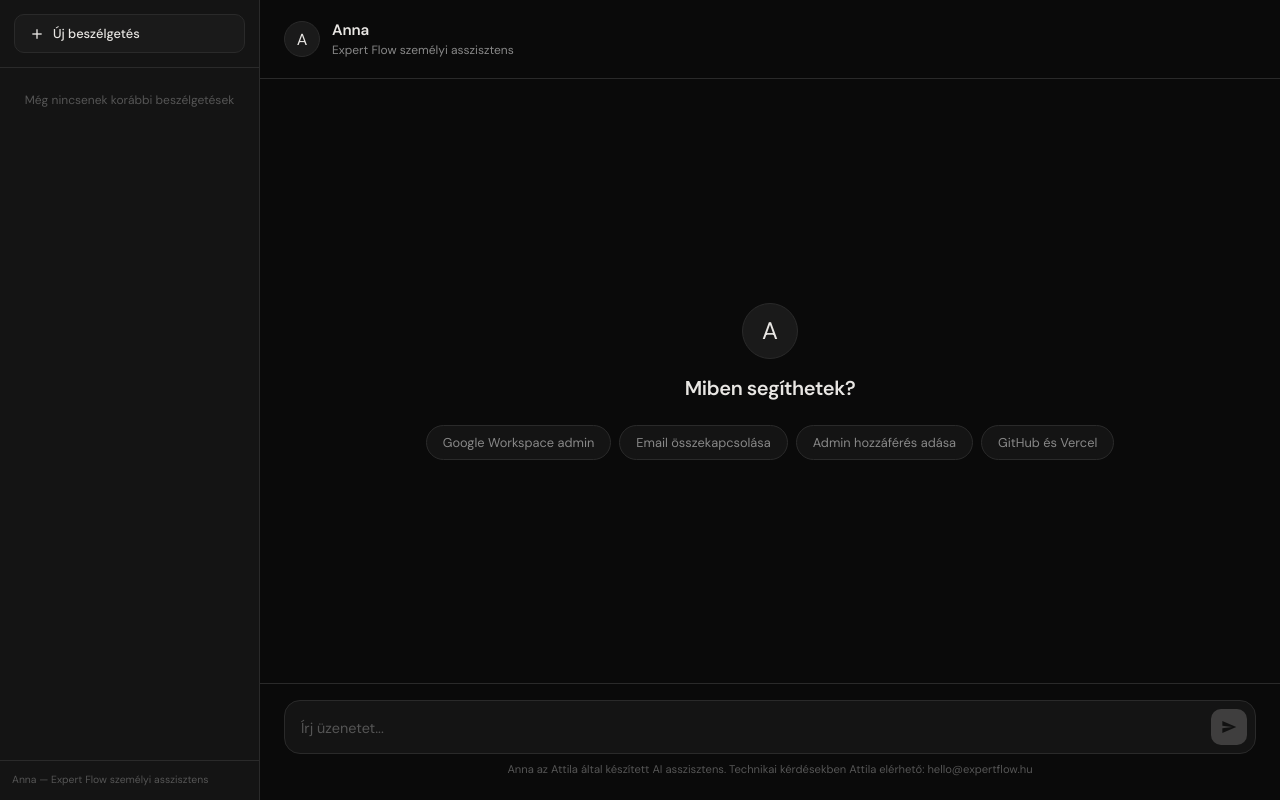
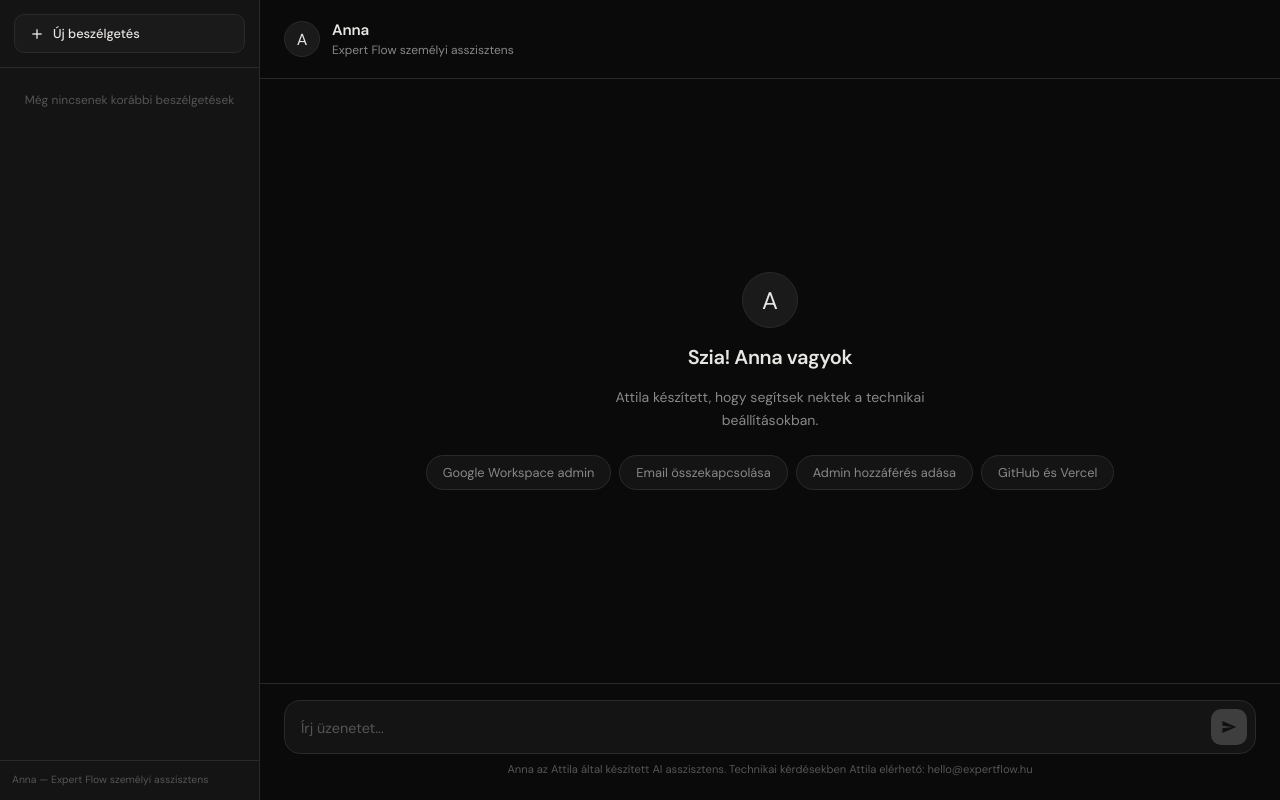
Before and after one commit to expertflow-attila/viki-chat, a website: page index.html in a window 1280 px wide. Drawn offline with Linux system fonts and the light colour scheme.

Commit message:
Add short intro text, keep suggestion buttons

```diff
--- a/index.html
+++ b/index.html
@@ -48,7 +48,8 @@
       <div class="messages" id="messages">
         <div class="welcome" id="welcome">
           <div class="welcome__icon">A</div>
-          <div class="welcome__title">Miben segíthetek?</div>
+          <div class="welcome__title">Szia! Anna vagyok</div>
+          <div class="welcome__subtitle">Attila készített, hogy segítsek nektek a technikai beállításokban.</div>
           <div class="welcome__suggestions">
             <button class="welcome__suggestion">Google Workspace admin</button>
             <button class="welcome__suggestion">Email összekapcsolása</button>
```
